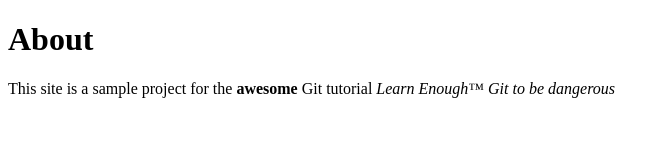
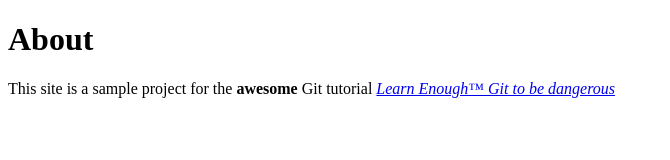
Before and after one commit to ozemmouri/website, a plain HTML site: page about.html in a window 1280 px wide. Shown: the whole page, without its empty margins (0-670 px from the left). Drawn offline with Linux system fonts and the light colour scheme.

Commit message:
Add link to tutorial title

```diff
--- a/about.html
+++ b/about.html
@@ -6,7 +6,7 @@
   <body>
     <h1>About</h1>
     <p>
-      This site is a sample project for the <strong>awesome</strong> Git tutorial <em>Learn Enough™ Git to be dangerous </em>
+      This site is a sample project for the <strong>awesome</strong> Git tutorial <a href="https://www.learnenough.com/git-tutorial"><em>Learn Enough™ Git to be dangerous </em></a>
     </p>
   </body>
 </html>
```
